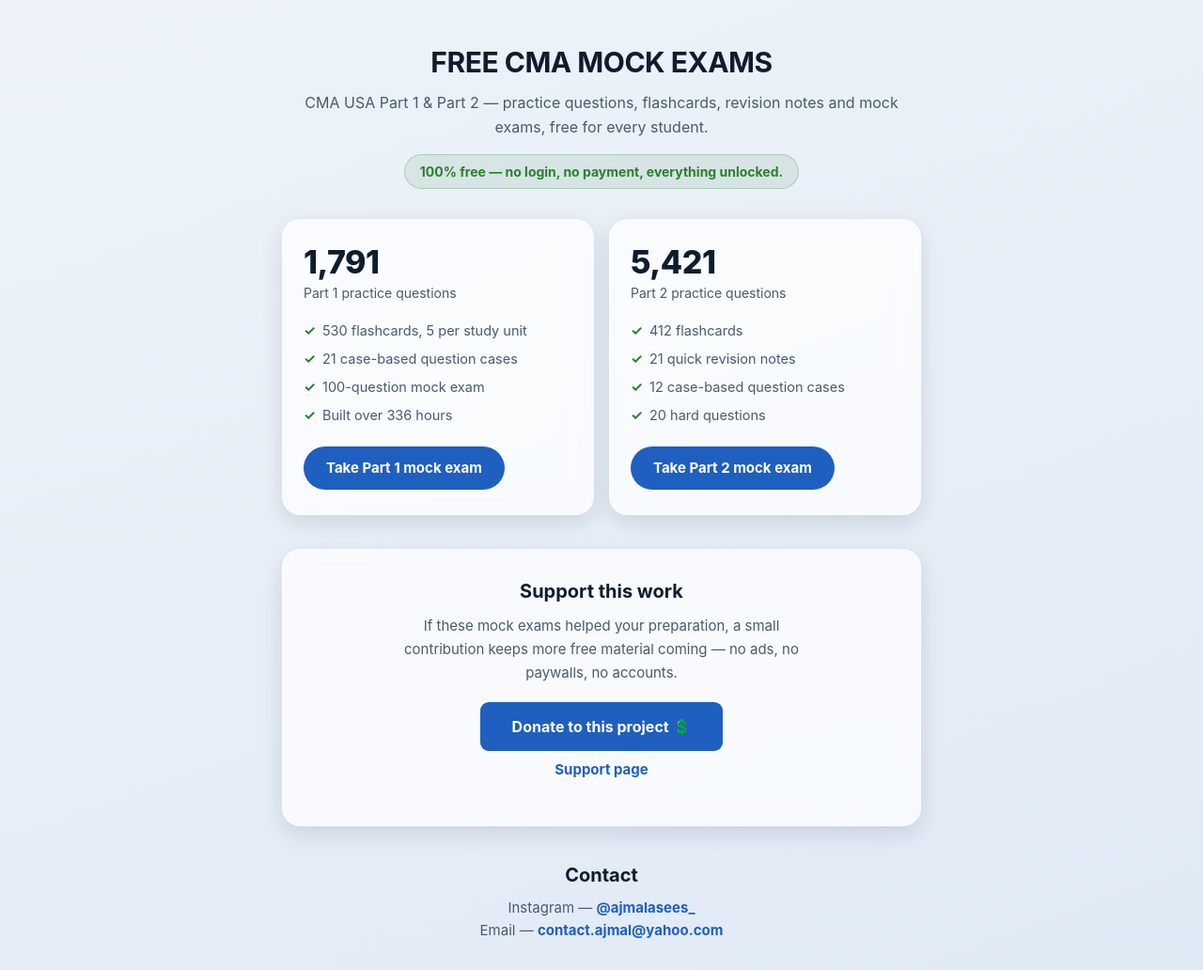
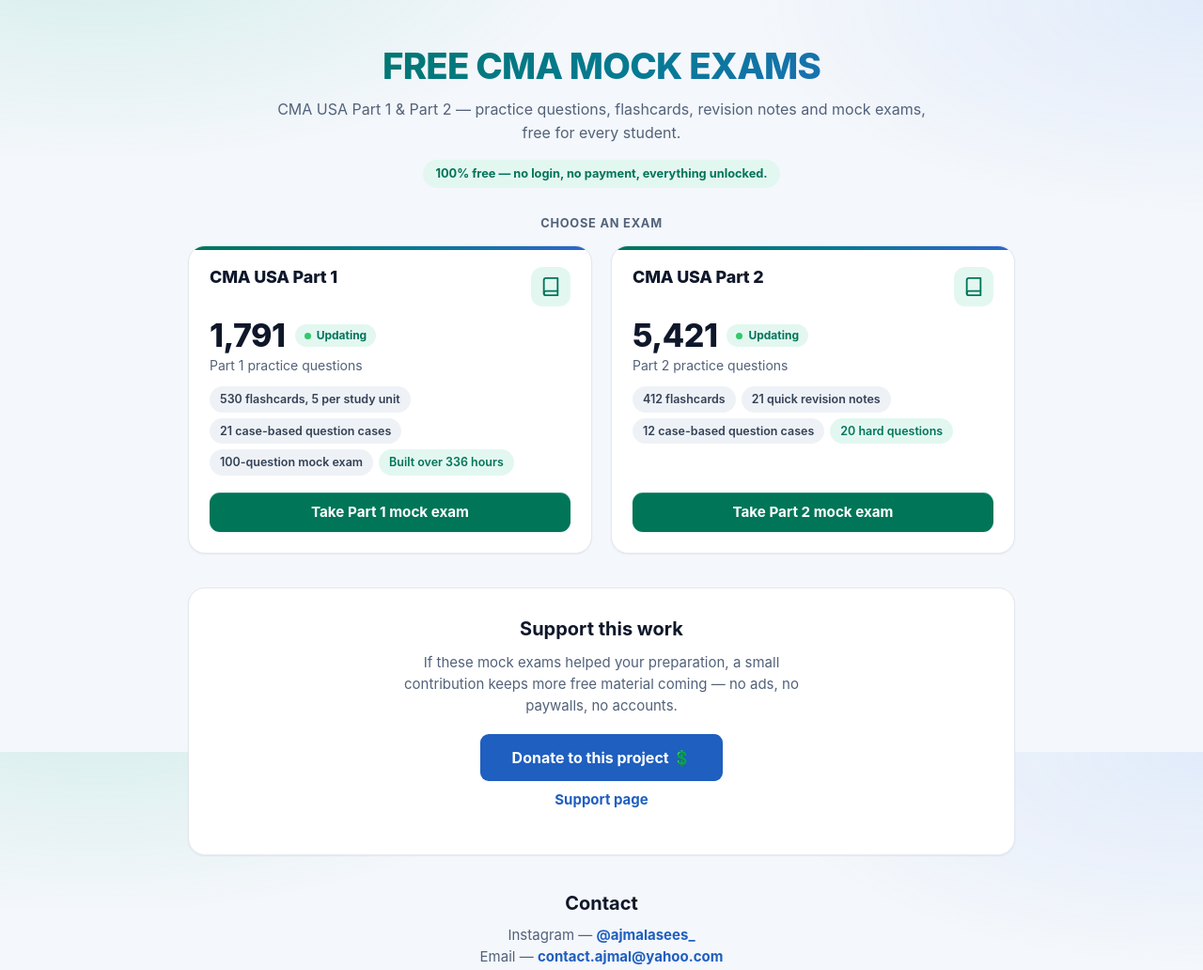
Before and after one commit to ajmlbits-in/free-cma-usa-mock-exam, a plain HTML site: page index.html in a window 1280 px wide. Shown: the top 1032 px of the page at 94% size. Drawn offline with Linux system fonts and the light colour scheme.

Commit message:
Update landing page - QZ-style exam picker with Updating tags

```diff
--- a/index.html
+++ b/index.html
@@ -7,95 +7,180 @@
 <style>
   * { margin: 0; padding: 0; box-sizing: border-box; }
   :root {
-    --bg: #eef3fa;
-    --bg2: #dde8f4;
-    --card: rgba(255, 255, 255, 0.72);
-    --card-border: rgba(255, 255, 255, 0.6);
-    --text: #0f1c2e;
-    --muted: #4a5a6e;
-    --accent: #1f5fbf;
-    --accent-hover: #174a94;
-    --shadow: rgba(15, 28, 46, 0.12);
+    --bg: #f4f7fb;
+    --surface: #ffffff;
+    --surface-2: #f6f8fb;
+    --surface-3: #eef2f7;
+    --border: #e3e8ef;
+    --border-strong: #cbd5e1;
+    --text: #0f172a;
+    --text-2: #334155;
+    --muted: #52627a;
+    --primary: #007558;
+    --primary-600: #00624a;
+    --primary-soft: #e3f7f1;
+    --primary-ink: #ffffff;
+    --grad: linear-gradient(135deg, #00755a 0%, #057a94 55%, #2f66cf 100%);
+    --donate: #1f5fbf;
+    --donate-hover: #174a94;
+    --shadow-sm: 0 1px 2px rgba(15, 23, 42, 0.06);
+    --shadow-md: 0 6px 18px rgba(15, 23, 42, 0.08);
+    --shadow-lg: 0 18px 44px rgba(15, 23, 42, 0.14);
+    --ring: 0 0 0 3px rgba(0, 117, 88, 0.4);
   }
   @media (prefers-color-scheme: dark) {
     :root {
-      --bg: #0c1320;
-      --bg2: #101a2b;
-      --card: rgba(29, 41, 61, 0.72);
-      --card-border: rgba(255, 255, 255, 0.09);
-      --text: #eaf0f8;
-      --muted: #aab4c0;
-      --accent: #4d8fe8;
-      --accent-hover: #6ba3ee;
-      --shadow: rgba(0, 0, 0, 0.35);
+      --bg: #0a0e14;
+      --surface: #121822;
+      --surface-2: #171e2a;
+      --surface-3: #1e2736;
+      --border: #243042;
+      --border-strong: #34445c;
+      --text: #e8eef6;
+      --text-2: #c2cedd;
+      --muted: #8b9bb2;
+      --primary: #1ad3a4;
+      --primary-600: #12b88d;
+      --primary-soft: #0f2f2a;
+      --primary-ink: #04221b;
+      --grad: linear-gradient(135deg, #12c79a 0%, #2aa6d6 55%, #6366f1 100%);
+      --donate: #4d8fe8;
+      --donate-hover: #6ba3ee;
+      --shadow-sm: 0 1px 2px rgba(0, 0, 0, 0.4);
+      --shadow-md: 0 8px 22px rgba(0, 0, 0, 0.45);
+      --shadow-lg: 0 20px 50px rgba(0, 0, 0, 0.6);
+      --ring: 0 0 0 3px rgba(26, 211, 164, 0.4);
     }
   }
   html { background: var(--bg); }
   body {
-    font-family: -apple-system, BlinkMacSystemFont, "SF Pro Text", "Segoe UI", Roboto, Arial, sans-serif;
+    font-family: Inter, system-ui, -apple-system, "Segoe UI", Roboto, Arial, sans-serif;
     color: var(--text);
-    background: linear-gradient(160deg, var(--bg), var(--bg2));
+    background:
+      radial-gradient(900px 420px at 8% -10%, rgba(1, 169, 130, 0.14), transparent 60%),
+      radial-gradient(800px 380px at 100% 0%, rgba(59, 130, 246, 0.10), transparent 60%),
+      var(--bg);
+    background-attachment: fixed;
     min-height: 100vh;
-    line-height: 1.65;
-    padding: 48px 20px 64px;
+    line-height: 1.55;
+    padding: 40px 20px 64px;
     -webkit-font-smoothing: antialiased;
   }
-  main { max-width: 680px; margin: 0 auto; }
-  header { text-align: center; margin-bottom: 32px; }
-  h1 { font-size: 30px; line-height: 1.25; letter-spacing: -0.5px; }
-  .tagline { color: var(--muted); margin-top: 10px; font-size: 16px; }
+  @media (prefers-color-scheme: dark) {
+    body {
+      background:
+        radial-gradient(900px 420px at 8% -10%, rgba(25, 211, 162, 0.10), transparent 60%),
+        radial-gradient(800px 380px at 100% 0%, rgba(96, 165, 250, 0.08), transparent 60%),
+        var(--bg);
+      background-attachment: fixed;
+    }
+  }
+  a { color: var(--primary); }
+  :focus-visible { outline: none; box-shadow: var(--ring); border-radius: 8px; }
+  main { max-width: 880px; margin: 0 auto; }
+
+  /* Picker head */
+  header { text-align: center; padding: 8px 0 28px; }
+  h1 {
+    font-size: clamp(1.9rem, 1.4rem + 2vw, 2.4rem);
+    line-height: 1.15; letter-spacing: -0.02em; font-weight: 800;
+    background: var(--grad);
+    -webkit-background-clip: text; background-clip: text;
+    -webkit-text-fill-color: transparent; color: transparent;
+  }
+  .tagline { color: var(--muted); margin: 12px auto 0; font-size: 16px; max-width: 70ch; }
   .free-line {
-    display: inline-block; margin-top: 16px;
-    font-size: 14px; font-weight: 700; color: #2f7d32;
-    background: rgba(47, 125, 50, 0.1);
-    border: 1px solid rgba(47, 125, 50, 0.25);
-    border-radius: 999px; padding: 6px 16px;
+    display: inline-flex; align-items: center; gap: 6px; margin-top: 16px;
+    font-size: 0.8rem; font-weight: 700;
+    color: var(--primary); background: var(--primary-soft);
+    border-radius: 999px; padding: 5px 13px;
   }
-  @media (prefers-color-scheme: dark) {
-    .free-line { color: #7fd08a; background: rgba(127, 208, 138, 0.1); border-color: rgba(127, 208, 138, 0.25); }
+
+  /* Choose an exam */
+  .picker-label {
+    font-size: 0.8rem; font-weight: 700; color: var(--muted);
+    text-transform: uppercase; letter-spacing: 0.06em;
+    text-align: center; margin-bottom: 14px;
   }
-  .cards { display: grid; grid-template-columns: 1fr 1fr; gap: 16px; }
-  @media (max-width: 560px) { .cards { grid-template-columns: 1fr; } }
-  .card {
-    display: block; text-decoration: none; color: var(--text);
-    background: var(--card);
-    border: 1px solid var(--card-border);
-    border-radius: 20px;
-    padding: 26px 22px;
-    backdrop-filter: blur(14px);
-    -webkit-backdrop-filter: blur(14px);
-    box-shadow: 0 8px 24px var(--shadow);
-    transition: transform .15s ease, box-shadow .15s ease;
+  .picker-grid {
+    display: grid;
+    grid-template-columns: repeat(auto-fill, minmax(min(100%, 340px), 1fr));
+    gap: 20px;
   }
-  .card:hover { transform: translateY(-3px); box-shadow: 0 12px 32px var(--shadow); }
-  .card .num { font-size: 34px; font-weight: 800; line-height: 1.1; letter-spacing: -0.5px; }
-  .card .lbl { font-size: 14px; color: var(--muted); margin-top: 2px; }
-  .card ul { list-style: none; margin-top: 14px; font-size: 14.5px; color: var(--muted); }
-  .card ul li { padding: 3px 0 3px 20px; position: relative; }
-  .card ul li::before { content: "\2713"; position: absolute; left: 0; color: #2f7d32; font-weight: 700; }
-  @media (prefers-color-scheme: dark) { .card ul li::before { color: #7fd08a; } }
-  .card .go {
-    display: inline-block; margin-top: 18px;
-    background: var(--accent); color: #fff;
-    font-size: 15px; font-weight: 700;
-    padding: 11px 24px; border-radius: 999px;
+  .pick-card {
+    position: relative; display: flex; flex-direction: column; gap: 12px;
+    text-decoration: none; color: var(--text);
+    background: var(--surface);
+    border: 1px solid var(--border);
+    border-radius: 18px;
+    padding: 22px;
+    box-shadow: var(--shadow-sm);
+    overflow: hidden;
+    transition: transform .18s ease, box-shadow .18s ease, border-color .18s ease;
   }
-  .card:hover .go { background: var(--accent-hover); }
+  .pick-card::before {
+    content: ""; position: absolute; inset: 0 0 auto 0; height: 4px;
+    background: var(--grad);
+  }
+  .pick-card:hover { transform: translateY(-3px); box-shadow: var(--shadow-lg); border-color: var(--primary); }
+  .pick-top { display: flex; align-items: flex-start; justify-content: space-between; gap: 12px; }
+  .pick-icon {
+    width: 42px; height: 42px; border-radius: 12px; flex-shrink: 0;
+    display: grid; place-items: center;
+    background: var(--primary-soft); color: var(--primary);
+  }
+  .pick-title { font-weight: 800; font-size: 1.12rem; line-height: 1.25; letter-spacing: -0.01em; }
+  .pick-num { font-size: 34px; font-weight: 800; line-height: 1.1; letter-spacing: -0.5px; }
+  .pick-lbl { font-size: 14px; color: var(--muted); margin-top: 2px; }
+  .pick-num-row { display: flex; align-items: center; gap: 10px; flex-wrap: wrap; }
+  .update-tag {
+    display: inline-flex; align-items: center; gap: 6px;
+    padding: 3px 10px; border-radius: 999px;
+    font-size: 0.75rem; font-weight: 700;
+    background: var(--primary-soft); color: var(--primary);
+  }
+  .update-tag .dot {
+    width: 7px; height: 7px; border-radius: 50%;
+    background: #22c55e;
+    animation: pulse-dot 1.6s ease-in-out infinite;
+  }
+  @keyframes pulse-dot { 0%, 100% { opacity: 1; } 50% { opacity: 0.35; } }
+  .pick-chips { display: flex; flex-wrap: wrap; gap: 6px; }
+  .pick-chip {
+    display: inline-flex; align-items: center; gap: 6px;
+    padding: 4px 11px; border-radius: 999px;
+    font-size: 0.78rem; font-weight: 600;
+    background: var(--surface-3); color: var(--text-2);
+  }
+  .pick-chip.hot { background: var(--primary-soft); color: var(--primary); }
+  .start-btn {
+    display: inline-flex; align-items: center; justify-content: center; gap: 8px;
+    width: 100%; margin-top: auto; padding-top: 6px;
+  }
+  .start-btn span {
+    display: inline-flex; align-items: center; justify-content: center; gap: 8px;
+    width: 100%; padding: 12px 20px;
+    border-radius: 11px;
+    background: var(--primary); color: var(--primary-ink);
+    font-size: 0.95rem; font-weight: 700; line-height: 1.2;
+    box-shadow: 0 1px 0 rgba(255, 255, 255, 0.18) inset, var(--shadow-sm);
+    transition: transform .12s ease, box-shadow .15s ease, background .15s ease;
+  }
+  .pick-card:hover .start-btn span { background: var(--primary-600); box-shadow: var(--shadow-md); transform: translateY(-1px); }
+
   section { margin-top: 36px; }
   h2 { font-size: 20px; text-align: center; margin-bottom: 6px; }
   .sub { color: var(--muted); text-align: center; max-width: 480px; margin: 0 auto 18px; font-size: 15px; }
   .support-card {
-    background: var(--card);
-    border: 1px solid var(--card-border);
-    border-radius: 20px;
+    background: var(--surface);
+    border: 1px solid var(--border);
+    border-radius: 18px;
     padding: 28px 24px; text-align: center;
-    backdrop-filter: blur(14px);
-    -webkit-backdrop-filter: blur(14px);
-    box-shadow: 0 8px 24px var(--shadow);
+    box-shadow: var(--shadow-sm);
   }
   .support-card p { color: var(--muted); max-width: 440px; margin: 8px auto 18px; font-size: 15px; }
   .btn {
-    display: inline-block; background: var(--accent); color: #fff !important;
+    display: inline-block; background: var(--donate); color: #fff !important;
     font-size: 16px; font-weight: 700; text-decoration: none;
     padding: 13px 34px; border-radius: 9px;
     transition: transform .15s ease, background .15s ease;
@@ -104,12 +189,12 @@
   @media (max-width: 560px) {
     .btn { display: block; width: 100%; padding: 13px 16px; }
   }
-  .btn:hover { background: var(--accent-hover); transform: translateY(-2px); }
+  .btn:hover { background: var(--donate-hover); transform: translateY(-2px); }
   .support-links { margin-top: 16px; font-size: 14.5px; }
-  .support-links a { color: var(--accent); font-weight: 700; text-decoration: none; }
+  .support-links a { color: var(--donate); font-weight: 700; text-decoration: none; }
   .contact { text-align: center; }
   .contact p { color: var(--muted); font-size: 15px; }
-  .contact a { color: var(--accent); font-weight: 700; text-decoration: none; }
+  .contact a { color: var(--donate); font-weight: 700; text-decoration: none; }
   .sources {
     margin-top: 36px; text-align: center;
     color: var(--muted); font-size: 14.5px;
@@ -130,28 +215,45 @@
     <span class="free-line">100% free — no login, no payment, everything unlocked.</span>
   </header>
 
-  <div class="cards">
-    <a class="card" href="part1/">
-      <div class="num">1,791</div>
-      <div class="lbl">Part 1 practice questions</div>
-      <ul>
-        <li>530 flashcards, 5 per study unit</li>
-        <li>21 case-based question cases</li>
-        <li>100-question mock exam</li>
-        <li>Built over 336 hours</li>
-      </ul>
-      <span class="go">Take Part 1 mock exam</span>
+  <p class="picker-label">Choose an exam</p>
+  <div class="picker-grid">
+    <a class="pick-card" href="part1/">
+      <div class="pick-top">
+        <div class="pick-title">CMA USA Part 1</div>
+        <div class="pick-icon" aria-hidden="true">
+          <svg width="22" height="22" viewBox="0 0 24 24" fill="none" stroke="currentColor" stroke-width="2" stroke-linecap="round" stroke-linejoin="round"><path d="M4 19.5A2.5 2.5 0 0 1 6.5 17H20"/><path d="M6.5 2H20v20H6.5A2.5 2.5 0 0 1 4 19.5v-15A2.5 2.5 0 0 1 6.5 2z"/></svg>
+        </div>
+      </div>
+      <div>
+        <div class="pick-num-row"><div class="pick-num">1,791</div><span class="update-tag"><span class="dot"></span>Updating</span></div>
+        <div class="pick-lbl">Part 1 practice questions</div>
+      </div>
+      <div class="pick-chips">
+        <span class="pick-chip">530 flashcards, 5 per study unit</span>
+        <span class="pick-chip">21 case-based question cases</span>
+        <span class="pick-chip">100-question mock exam</span>
+        <span class="pick-chip hot">Built over 336 hours</span>
+      </div>
+      <span class="start-btn"><span>Take Part 1 mock exam</span></span>
     </a>
-    <a class="card" href="part2/">
-      <div class="num">5,421</div>
-      <div class="lbl">Part 2 practice questions</div>
-      <ul>
-        <li>412 flashcards</li>
-        <li>21 quick revision notes</li>
-        <li>12 case-based question cases</li>
-        <li>20 hard questions</li>
-      </ul>
-      <span class="go">Take Part 2 mock exam</span>
+    <a class="pick-card" href="part2/">
+      <div class="pick-top">
+        <div class="pick-title">CMA USA Part 2</div>
+        <div class="pick-icon" aria-hidden="true">
+          <svg width="22" height="22" viewBox="0 0 24 24" fill="none" stroke="currentColor" stroke-width="2" stroke-linecap="round" stroke-linejoin="round"><path d="M4 19.5A2.5 2.5 0 0 1 6.5 17H20"/><path d="M6.5 2H20v20H6.5A2.5 2.5 0 0 1 4 19.5v-15A2.5 2.5 0 0 1 6.5 2z"/></svg>
+        </div>
+      </div>
+      <div>
+        <div class="pick-num-row"><div class="pick-num">5,421</div><span class="update-tag"><span class="dot"></span>Updating</span></div>
+        <div class="pick-lbl">Part 2 practice questions</div>
+      </div>
+      <div class="pick-chips">
+        <span class="pick-chip">412 flashcards</span>
+        <span class="pick-chip">21 quick revision notes</span>
+        <span class="pick-chip">12 case-based question cases</span>
+        <span class="pick-chip hot">20 hard questions</span>
+      </div>
+      <span class="start-btn"><span>Take Part 2 mock exam</span></span>
     </a>
   </div>
 
```
